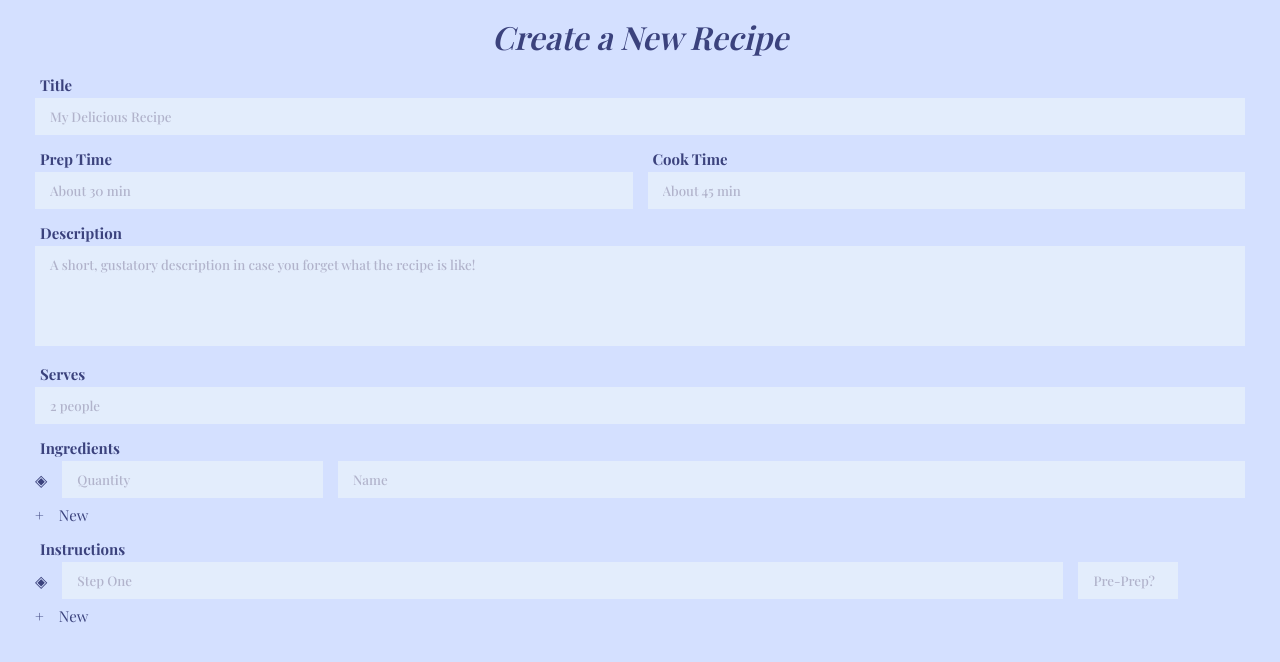
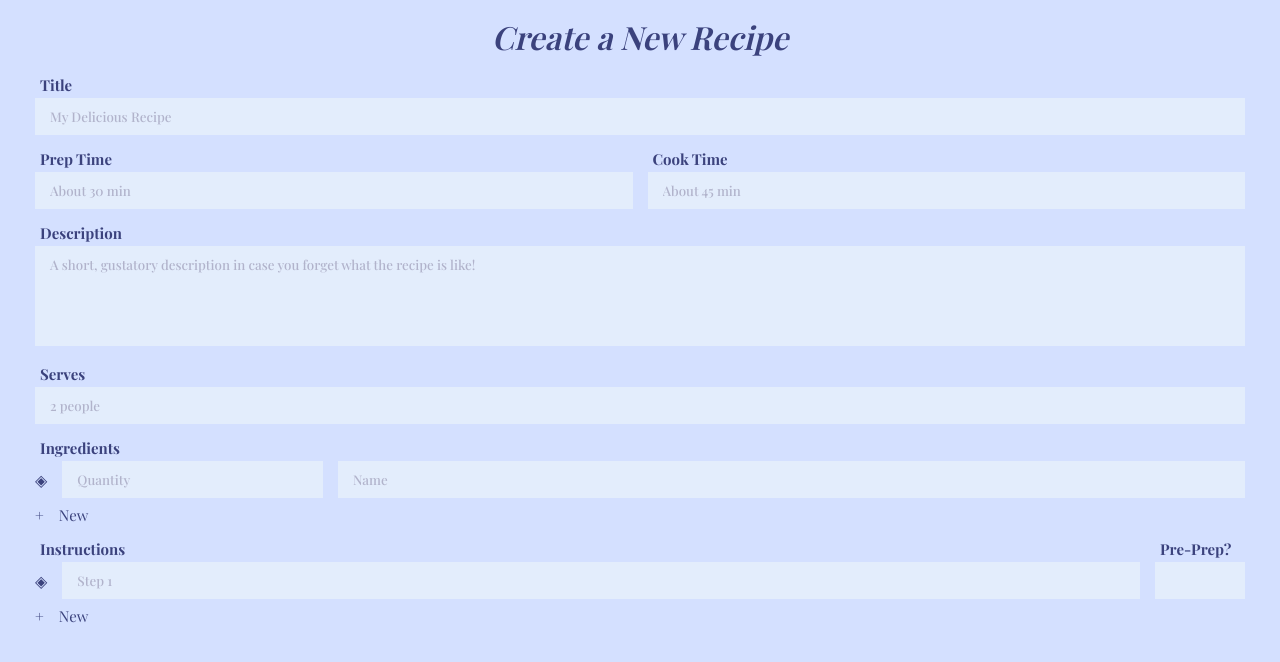
Before and after one commit to ethanphelps/gracies-eats, a React app: page /new in a window 1280 px wide. Shown: the top 662 px of the page. Built offline with nearby package versions, Linux system fonts and the light colour scheme; a web font is replaced by a local one.

Commit message:
form formatting

```diff
--- a/src/pages/add-recipe/RecipeForm.scss
+++ b/src/pages/add-recipe/RecipeForm.scss
@@ -87,8 +87,14 @@ $input-height: 37px;
 }
 
 .form-list-row {
+  position: relative;
   display: flex;
   gap: 15px;
   align-items: center;
   margin-bottom: $row-spacing;
+   h5 {
+    position: absolute;
+    top: -23px;
+    white-space: nowrap;
+   }
 }
--- a/src/pages/add-recipe/RecipeForm.tsx
+++ b/src/pages/add-recipe/RecipeForm.tsx
@@ -100,12 +100,13 @@ export const RecipeForm: React.FC = (): React.ReactElement => {
       </section>
     );
   };
-  const InstructionRow = () => {
+  const InstructionRow = ({id}: { id: number}) => {
+    const title = id === 1 ? 'Pre-Prep?' : null;
     return (
       <section className="form-list-row">
         <span>◈</span>
-        <FormInput placeholder="Step One" flexGrow={12} />
-        <FormInput placeholder="Pre-Prep?" maxWidth="100px" />
+        <FormInput placeholder={"Step " + id} flexGrow={1} />
+        <FormInput placeholder={null} maxWidth="90px" flexGrow={0}  title={title} />
       </section>
     );
   };
@@ -155,7 +156,7 @@ export const RecipeForm: React.FC = (): React.ReactElement => {
       <section className="form-list">
         <h5 className="form-label">Instructions</h5>
         {instructionList.map((step) => (
-          <InstructionRow key={step.id} />
+          <InstructionRow id={step.id + 1} key={step.id} />
         ))}
         <NewButton
           callback={(ev) => {
```
